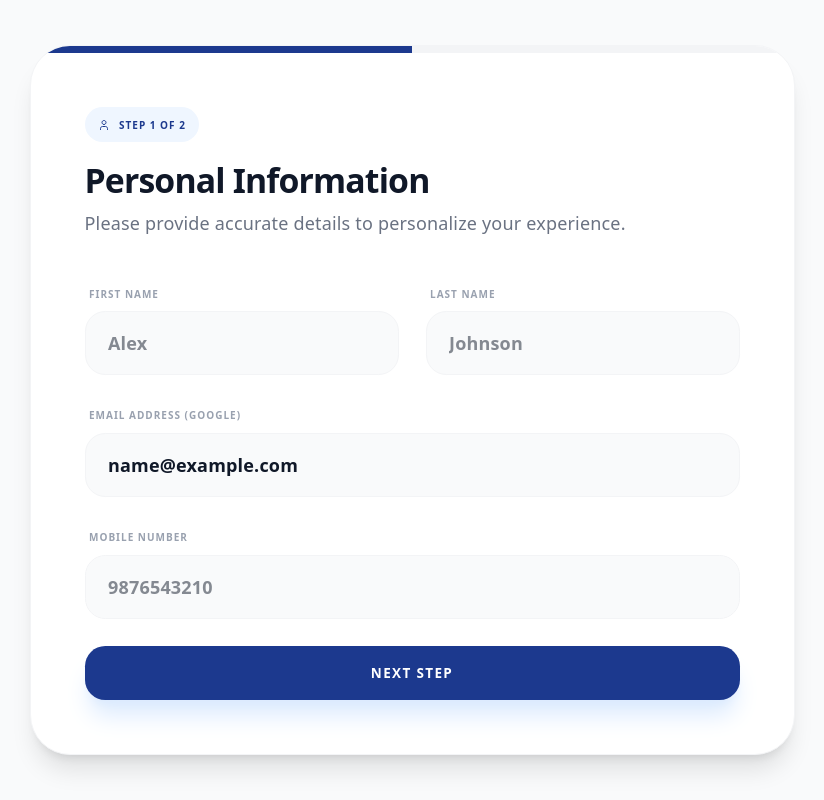
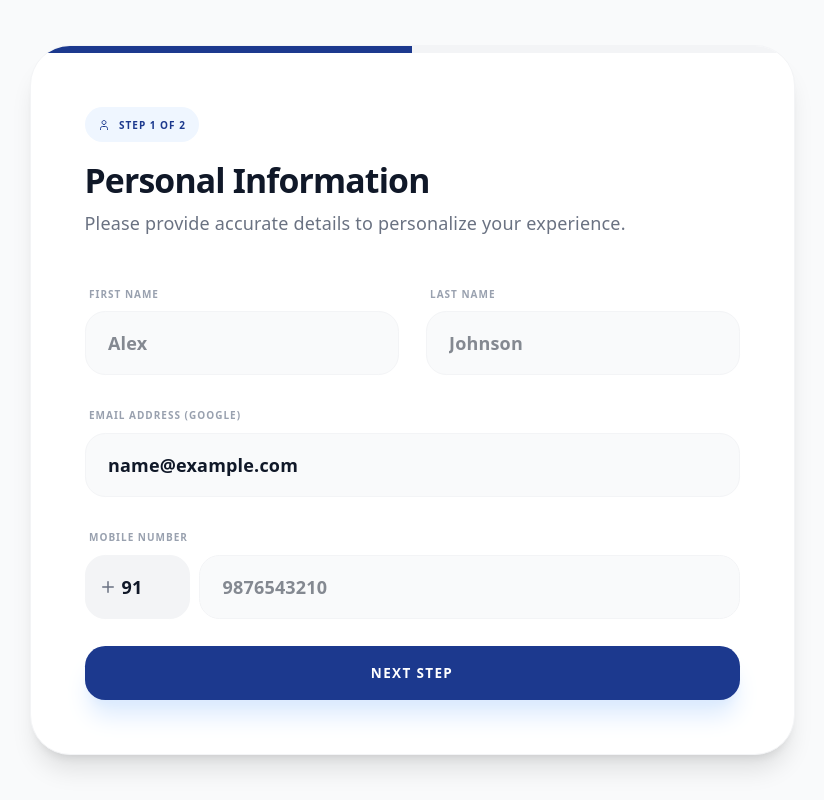
Before and after one commit to Vandan2912/ed-tech, a React (Vite) app: page /onboarding in a window 1280 px wide. Shown: the whole page, without its empty margins (228-1052 px from the left). Built offline with nearby package versions, Linux system fonts and the light colour scheme; no server answers; sample sign-in values are in the browser's storage.

Commit message:
country code added

```diff
--- a/src/pages/OnBoarding.tsx
+++ b/src/pages/OnBoarding.tsx
@@ -6,6 +6,7 @@ import { useNavigate } from "react-router-dom";
 import { useAuth } from "@/auth/useAuth";
 import { saveAcademicDetails } from "@/api/user";
 import type { User } from "@/auth/AuthProvider";
+import { Plus } from "lucide-react";
 
 /* ---------------- ZOD SCHEMA ---------------- */
 
@@ -13,6 +14,7 @@ const step1Schema = z.object({
   firstName: z.string().min(1, "First name required"),
   lastName: z.string().min(1, "Last name required"),
   email: z.string().email("Invalid email"),
+  countryCode: z.string().min(1),
   phone: z.string().min(10, "Phone must be 10 digits").max(10, "Phone must be 10 digits"),
 });
 
@@ -91,6 +93,7 @@ export default function Onboarding() {
       firstName: user?.first_name || "",
       lastName: user?.last_name || "",
       email: user?.email || "",
+      countryCode: "91",
       phone: user?.mobile_number || "",
       country: "India",
       district: user?.district || "",
@@ -119,6 +122,8 @@ export default function Onboarding() {
 
   const onSubmit = async (data: FormData) => {
     try {
+      const formattedPhone = `${data.countryCode.replace("+", "")} ${data.phone}`;
+
       const payload = {
         id: user?.id,
         first_name: data.firstName,
@@ -127,12 +132,11 @@ export default function Onboarding() {
         district: data.district,
         state: data.state,
         country: data.country,
-        contact_number: data.phone,
+        contact_number: `+${formattedPhone}`,
       };
 
       await saveAcademicDetails(payload);
 
-      // ✅ merge updated user
       const updatedUser = {
         ...user,
         ...payload,
@@ -216,11 +220,31 @@ export default function Onboarding() {
               </Field>
 
               <Field label="Mobile Number" error={errors.phone?.message}>
-                <input
-                  className="w-full px-5 py-4 bg-gray-50 border border-gray-100 rounded-2xl focus:outline-none focus:ring-4 focus:ring-blue-100 focus:bg-white transition-all font-bold text-gray-900"
-                  {...register("phone")}
-                  placeholder="9876543210"
-                />
+                <div className="flex gap-2">
+                  {/* Country Code */}
+                  <div className="flex items-center px-3 bg-gray-100 border border-gray-100 rounded-2xl font-bold text-gray-900">
+                    <span className="mr-1 text-gray-500">
+                      <Plus className="size-4" />
+                    </span>
+                    <input
+                      className="w-12 bg-transparent outline-none"
+                      {...register("countryCode")}
+                      maxLength={3}
+                      autoComplete="off"
+                      autoCorrect="off"
+                      autoCapitalize="off"
+                      spellCheck={false}
+                      inputMode="numeric"
+                    />
+                  </div>
+
+                  {/* Phone Number */}
+                  <input
+                    className="flex-1 px-5 py-4 bg-gray-50 border border-gray-100 rounded-2xl focus:outline-none focus:ring-4 focus:ring-blue-100 focus:bg-white transition-all font-bold text-gray-900"
+                    {...register("phone")}
+                    placeholder="9876543210"
+                  />
+                </div>
               </Field>
 
               <button
```
